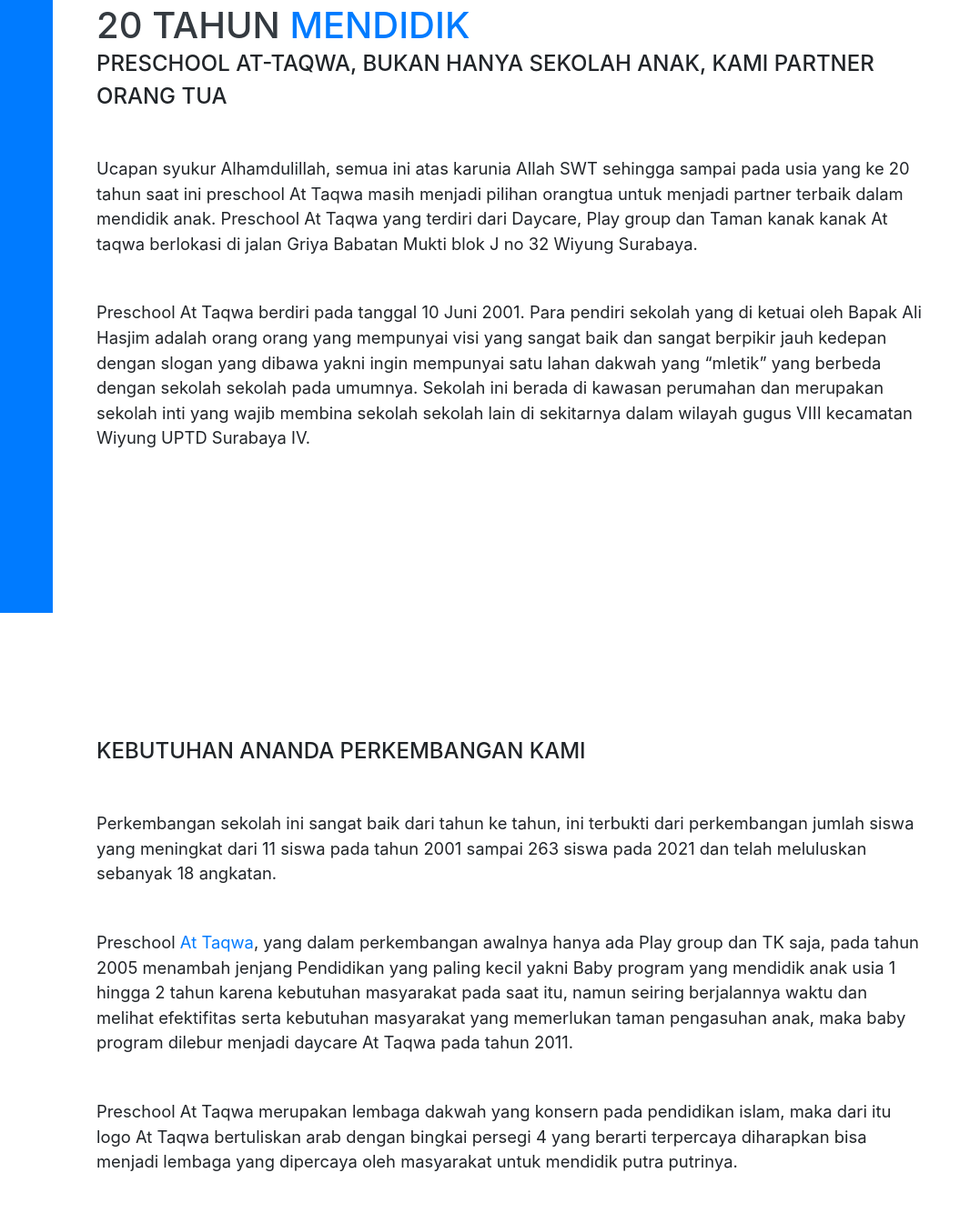
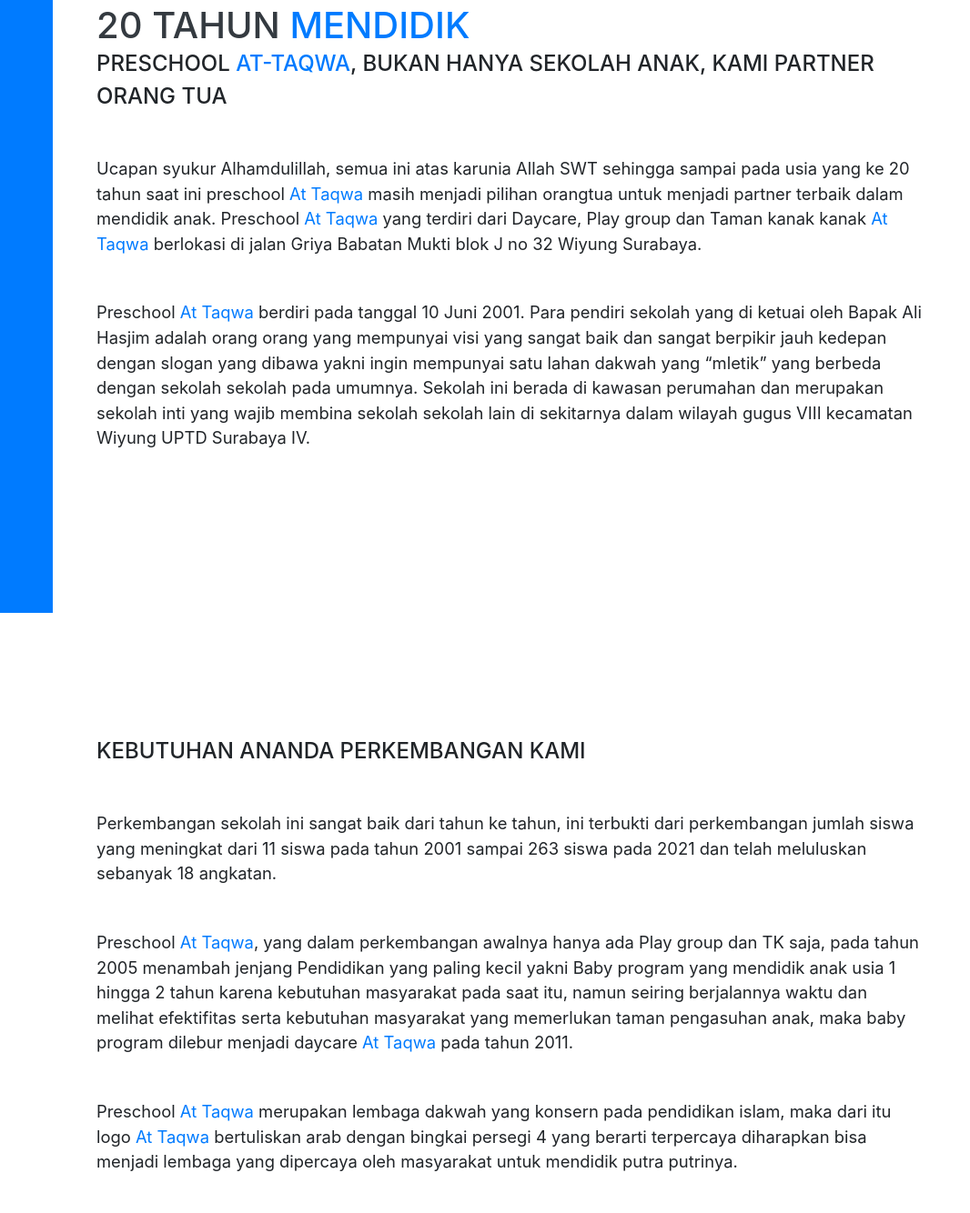
Before and after one commit to preschoolattaqwa/attaqwa, a website with bundled scripts: page index.html in a window 1280 px wide. Shown: the part 126-1460 px from the top of the page at 91% size, 214-1280 px from the left. Built offline with nearby package versions, Linux system fonts and the light colour scheme; files whose address does not match are found by name; a web font is replaced by a local one.

Commit message:
Update index.html

```diff
--- a/index.html
+++ b/index.html
@@ -65,11 +65,11 @@
         <h1 class="mb-0">20 TAHUN
           <span class="text-primary">MENDIDIK</span>
         </h1>
-        <div class="subheading mb-5">PRESCHOOL AT-TAQWA, BUKAN HANYA SEKOLAH ANAK,
+        <div class="subheading mb-5">PRESCHOOL <a href="http:sekolahattaqwa.sch.id">AT-TAQWA</a>, BUKAN HANYA SEKOLAH ANAK,
           <a>KAMI PARTNER ORANG TUA</a>
         </div>
-        <p class="lead mb-5">Ucapan syukur Alhamdulillah, semua ini atas karunia Allah SWT sehingga sampai pada usia yang ke 20 tahun saat ini preschool At Taqwa masih menjadi pilihan orangtua untuk menjadi partner terbaik dalam mendidik anak. Preschool At Taqwa yang terdiri dari Daycare, Play group dan Taman kanak kanak At taqwa berlokasi di jalan Griya Babatan Mukti blok J no 32 Wiyung Surabaya.</p>
-		<p class="lead mb-5">Preschool At Taqwa berdiri pada tanggal 10 Juni 2001. Para pendiri sekolah yang di ketuai oleh Bapak Ali Hasjim adalah orang orang yang mempunyai visi yang sangat baik dan sangat berpikir jauh kedepan dengan slogan yang dibawa yakni ingin mempunyai satu lahan dakwah yang “mletik” yang berbeda dengan sekolah sekolah pada umumnya. Sekolah ini berada di kawasan perumahan dan merupakan sekolah inti yang wajib membina sekolah sekolah lain di sekitarnya dalam wilayah gugus VIII kecamatan Wiyung UPTD Surabaya IV. </p>
+        <p class="lead mb-5">Ucapan syukur Alhamdulillah, semua ini atas karunia Allah SWT sehingga sampai pada usia yang ke 20 tahun saat ini preschool <a href="http:sekolahattaqwa.sch.id">At Taqwa</a> masih menjadi pilihan orangtua untuk menjadi partner terbaik dalam mendidik anak. Preschool <a href="http:sekolahattaqwa.sch.id">At Taqwa</a> yang terdiri dari Daycare, Play group dan Taman kanak kanak <a href="http:sekolahattaqwa.sch.id">At Taqwa</a> berlokasi di jalan Griya Babatan Mukti blok J no 32 Wiyung Surabaya.</p>
+		<p class="lead mb-5">Preschool <a href="http:sekolahattaqwa.sch.id">At Taqwa</a> berdiri pada tanggal 10 Juni 2001. Para pendiri sekolah yang di ketuai oleh Bapak Ali Hasjim adalah orang orang yang mempunyai visi yang sangat baik dan sangat berpikir jauh kedepan dengan slogan yang dibawa yakni ingin mempunyai satu lahan dakwah yang “mletik” yang berbeda dengan sekolah sekolah pada umumnya. Sekolah ini berada di kawasan perumahan dan merupakan sekolah inti yang wajib membina sekolah sekolah lain di sekitarnya dalam wilayah gugus VIII kecamatan Wiyung UPTD Surabaya IV. </p>
 
         </div>
       </div>
@@ -84,8 +84,8 @@
           <a>PERKEMBANGAN KAMI</a>
         </div>
         <p class="lead mb-5">Perkembangan sekolah ini sangat baik dari tahun ke tahun, ini terbukti dari perkembangan jumlah siswa yang meningkat dari 11 siswa pada tahun 2001 sampai 263 siswa pada 2021 dan telah meluluskan sebanyak 18 angkatan.</p>
-	      <p class="lead mb-5">Preschool <a href="http:sekolahattaqwa.sch.id">At Taqwa</a>, yang dalam perkembangan awalnya hanya ada Play group dan TK saja, pada tahun 2005 menambah jenjang Pendidikan yang paling kecil yakni Baby program yang mendidik anak usia 1 hingga 2 tahun karena kebutuhan masyarakat pada saat itu, namun seiring berjalannya waktu dan melihat efektifitas serta kebutuhan masyarakat yang memerlukan taman pengasuhan anak, maka baby program dilebur menjadi daycare At Taqwa pada tahun 2011. </p>
-		<p class="lead mb-5">Preschool At Taqwa merupakan lembaga dakwah yang konsern pada pendidikan islam, maka dari itu logo At Taqwa bertuliskan arab dengan bingkai persegi 4 yang berarti terpercaya diharapkan bisa menjadi lembaga yang dipercaya oleh masyarakat untuk mendidik putra putrinya.</p>
+	      <p class="lead mb-5">Preschool <a href="http:sekolahattaqwa.sch.id">At Taqwa</a>, yang dalam perkembangan awalnya hanya ada Play group dan TK saja, pada tahun 2005 menambah jenjang Pendidikan yang paling kecil yakni Baby program yang mendidik anak usia 1 hingga 2 tahun karena kebutuhan masyarakat pada saat itu, namun seiring berjalannya waktu dan melihat efektifitas serta kebutuhan masyarakat yang memerlukan taman pengasuhan anak, maka baby program dilebur menjadi daycare <a href="http:sekolahattaqwa.sch.id">At Taqwa</a> pada tahun 2011. </p>
+		<p class="lead mb-5">Preschool <a href="http:sekolahattaqwa.sch.id">At Taqwa</a> merupakan lembaga dakwah yang konsern pada pendidikan islam, maka dari itu logo <a href="http:sekolahattaqwa.sch.id">At Taqwa</a> bertuliskan arab dengan bingkai persegi 4 yang berarti terpercaya diharapkan bisa menjadi lembaga yang dipercaya oleh masyarakat untuk mendidik putra putrinya.</p>
 
         </div>
       </div>
@@ -100,8 +100,8 @@
           <a>DAN LEGALITAS</a>
         </div>
         <p class="lead mb-5">Dengan nilai akreditasi A pada tahun 2004 yang selanjutnya diperbaharui setiap 5 tahun sekali hingga saat ini tetap dapat mempertahankan nilai tersebut,  menunjukkan jika sekolah ini terkelola dengan baik dari aspek administrasi dan manajerial.</p>
-		<p class="lead mb-5">Kondisi lingkungan sekolah yang kondusif, jauh dari jalan besar, bersih dan asri membuat sekolah ini mendapatkan penghargaan dari pemerintah kota Surabaya sebagai juara II lomba lingkungan sekolah sehat selama 2 tahun berturut turut pada tahun 2016 dan 2017 serta juara I lomba lingkungan sekolah sehat pada tahun 2018 serta di tahun berikutnya menjadi juara II tingkat provinsi Jawa Timur di lomba yang sama  merupakan bukti nyata jika sekolah ini terkelola dengan baik dari aspek pengelolaan lingkungan sekolah. Disamping itu baru baru ini juga sekolah ini mendapatkan juara III dari lomba gugus PAUD se kota Surabaya, hal ini menandakan bahwa taman kanak kanak At Taqwa mampu menjadi leader bagi sekolah sekolah di sekitarnya untuk bersama sama mencapai cita cita bangsa ini melalui pendidikan yang baik. </p>
-		<p class="lead mb-5">Dalam perjalanan berkembangnya preschool At Taqwa sampai menjadi Lembaga percontohan sekarang ini tidak lepas dari peran para mujahid dan mujahidah dakwah yang telah tulus ikhlas mendampingi perjalanan anak usia dini yang bertaqwa, berakhlaqul karimah dan berprestasi akademik optimal. Semoga semua yang diusahakan untuk kemajuan Pendidikan Islam anak usia dini dicatat sebagai amal sholih dan mendapatkan ridlo dari Allah SWT. </p>
+		<p class="lead mb-5">Kondisi lingkungan sekolah yang kondusif, jauh dari jalan besar, bersih dan asri membuat sekolah ini mendapatkan penghargaan dari pemerintah kota Surabaya sebagai juara II lomba lingkungan sekolah sehat selama 2 tahun berturut turut pada tahun 2016 dan 2017 serta juara I lomba lingkungan sekolah sehat pada tahun 2018 serta di tahun berikutnya menjadi juara II tingkat provinsi Jawa Timur di lomba yang sama  merupakan bukti nyata jika sekolah ini terkelola dengan baik dari aspek pengelolaan lingkungan sekolah. Disamping itu baru baru ini juga sekolah ini mendapatkan juara III dari lomba gugus PAUD se kota Surabaya, hal ini menandakan bahwa taman kanak kanak <a href="http:sekolahattaqwa.sch.id">At Taqwa</a> mampu menjadi leader bagi sekolah sekolah di sekitarnya untuk bersama sama mencapai cita cita bangsa ini melalui pendidikan yang baik. </p>
+		<p class="lead mb-5">Dalam perjalanan berkembangnya preschool <a href="http:sekolahattaqwa.sch.id">At Taqwa</a> sampai menjadi Lembaga percontohan sekarang ini tidak lepas dari peran para mujahid dan mujahidah dakwah yang telah tulus ikhlas mendampingi perjalanan anak usia dini yang bertaqwa, berakhlaqul karimah dan berprestasi akademik optimal. Semoga semua yang diusahakan untuk kemajuan Pendidikan Islam anak usia dini dicatat sebagai amal sholih dan mendapatkan ridlo dari Allah SWT. </p>
 
         </div>
       </div>
```
